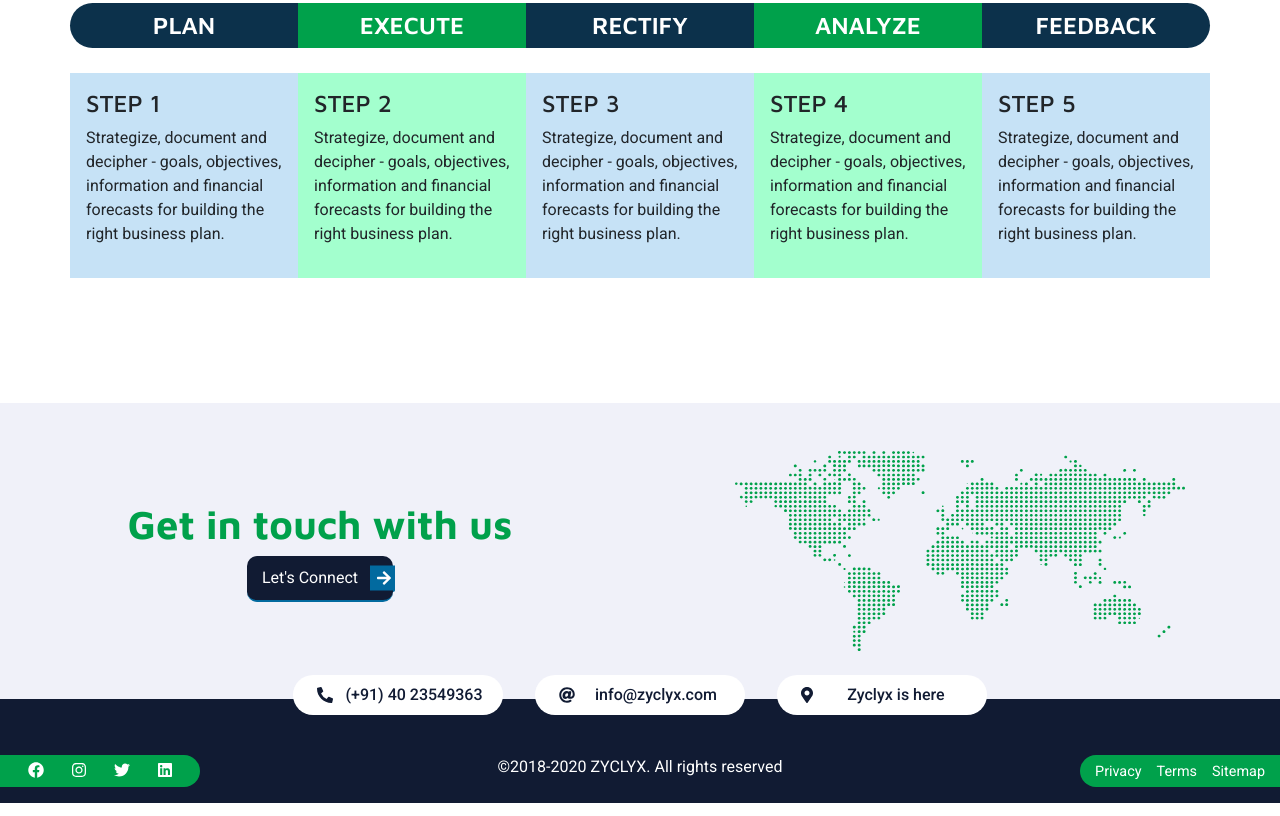
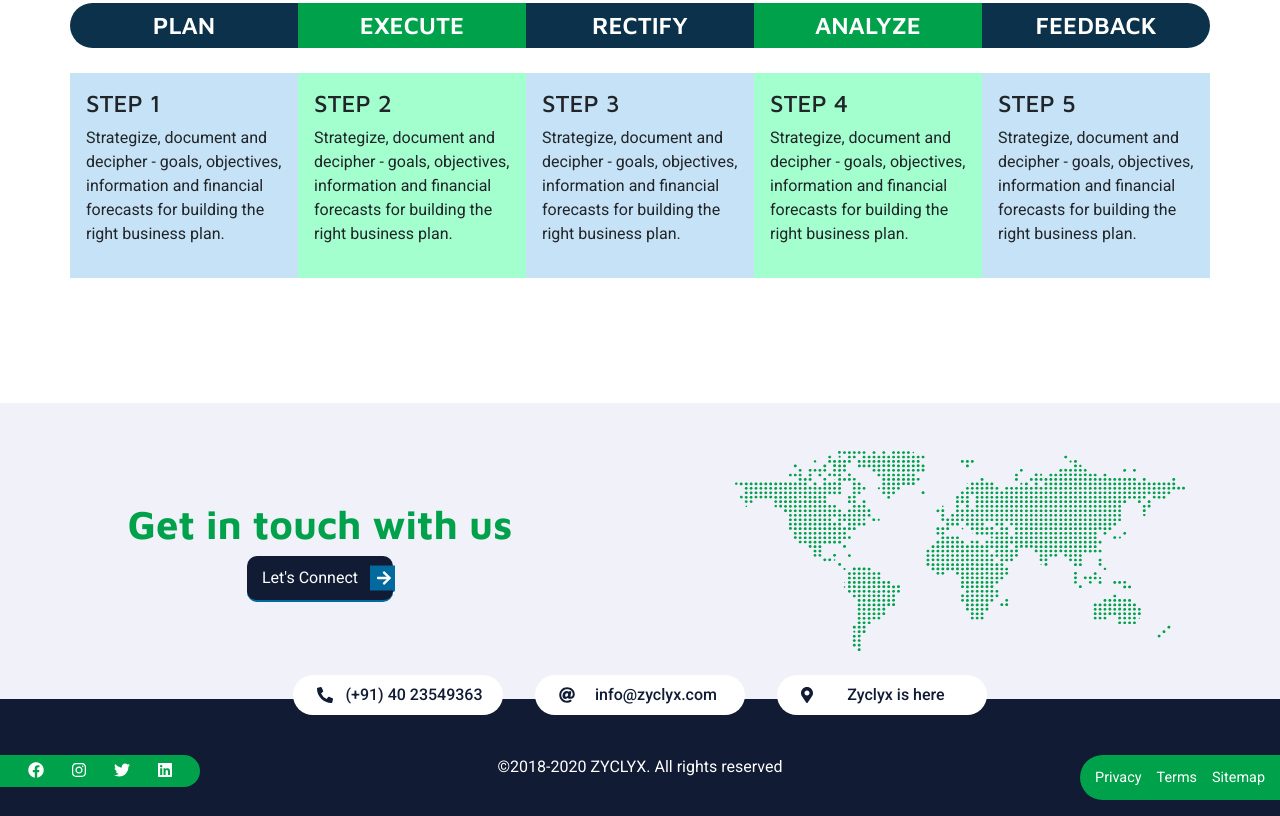
Before and after one commit to zyclyxcwebteam/zyclyx-v.3.0, a Gatsby site: page /aboutus in a window 1280 px wide. Shown: the part 2536-3352 px from the top of the page. Built offline with nearby package versions, Linux system fonts and the light colour scheme; Gatsby itself is replaced by a stand-in of ours.

Commit message:
Fix footer alignments

```diff
--- a/src/components/Footer/Footer.css
+++ b/src/components/Footer/Footer.css
@@ -20,25 +20,27 @@
 .footer .privacy ul {
   display: flex;
   justify-content: space-evenly;
+  align-items: center;
   background-color: #00a14b;
   max-width: 200px;
 }
 .footer .privacy ul {
-  border-top-left-radius: 1.2rem;
-  border-bottom-left-radius: 1.2rem;
+  border-top-left-radius: 1.5rem;
+  border-bottom-left-radius: 1.5rem;
   font-size: 0.9rem;
-  min-height: 32px;
+  min-height: 45px;
   display: flex;
   align-items: center;
 }
 .footer .social-media ul {
-  border-top-right-radius: 1.2rem;
-  border-bottom-right-radius: 1.2rem;
+  border-top-right-radius: 1.5rem;
+  border-bottom-right-radius: 1.5rem;
 }
 .footer .social-media ul a,
 .footer .privacy ul a {
   color: #ffffff;
 }
+
 .footer .contact-links li {
   background-color: #fff;
   margin: 0 1rem;
@@ -55,13 +57,16 @@
 .footer .contact-links svg {
   margin-left: 1rem;
 }
+
 .footer .contact-links li a {
   color: #111b33;
   margin: 0 auto;
 }
+
 .footer .contact-links li a {
   text-align: center;
 }
+
 .footer .footer-contact {
   position: relative;
 }
--- a/src/components/Layout/Layout.js
+++ b/src/components/Layout/Layout.js
@@ -9,7 +9,7 @@ import {
 } from "@fortawesome/free-solid-svg-icons";
 import Navbar from "../NavBar/Navbar";
 import ContactBanner from "../ContactBanner/ContactBanner";
-import Footer from "../Footer/footer";
+import Footer from "../Footer/Footer";
 import "bootstrap/dist/css/bootstrap.min.css";
 import "./Layout.css";
 
```
